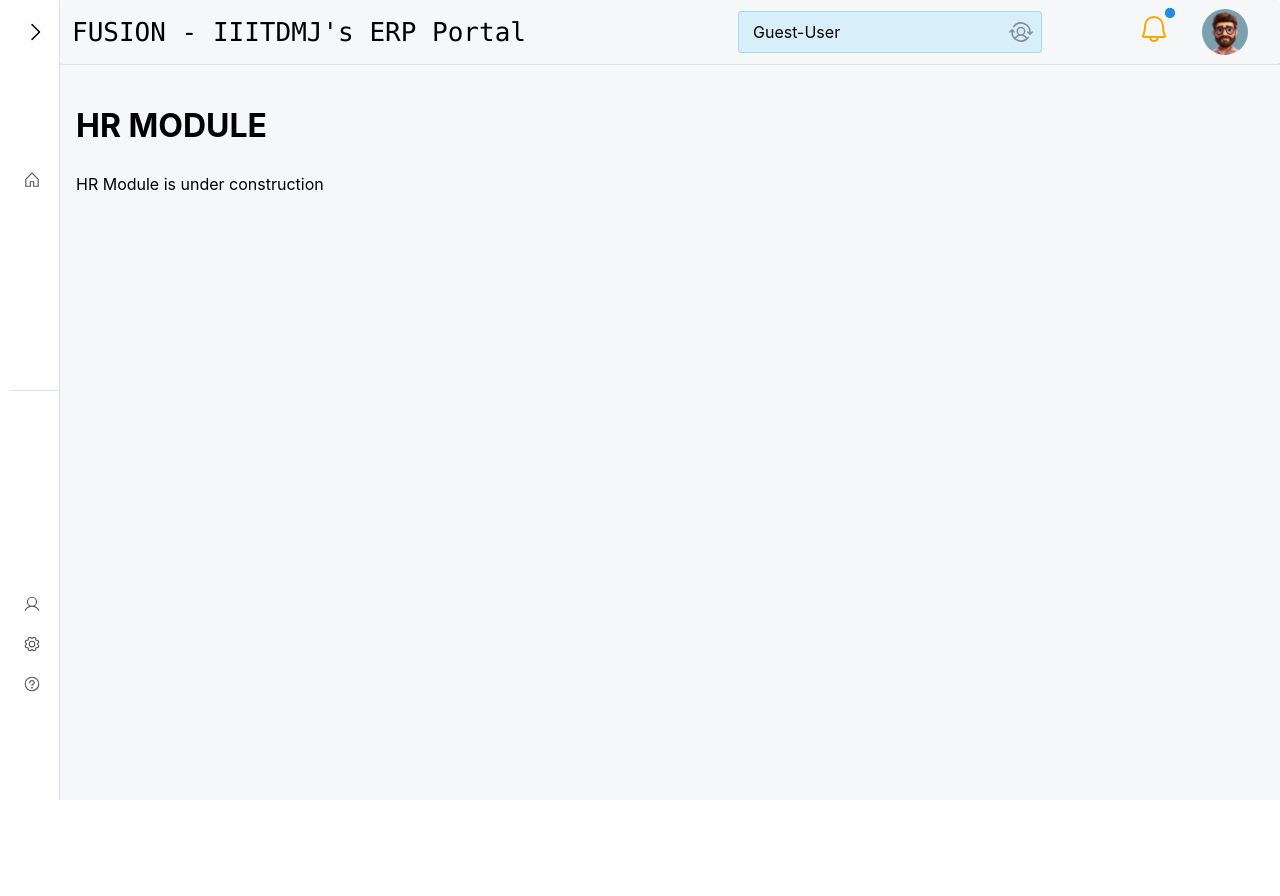
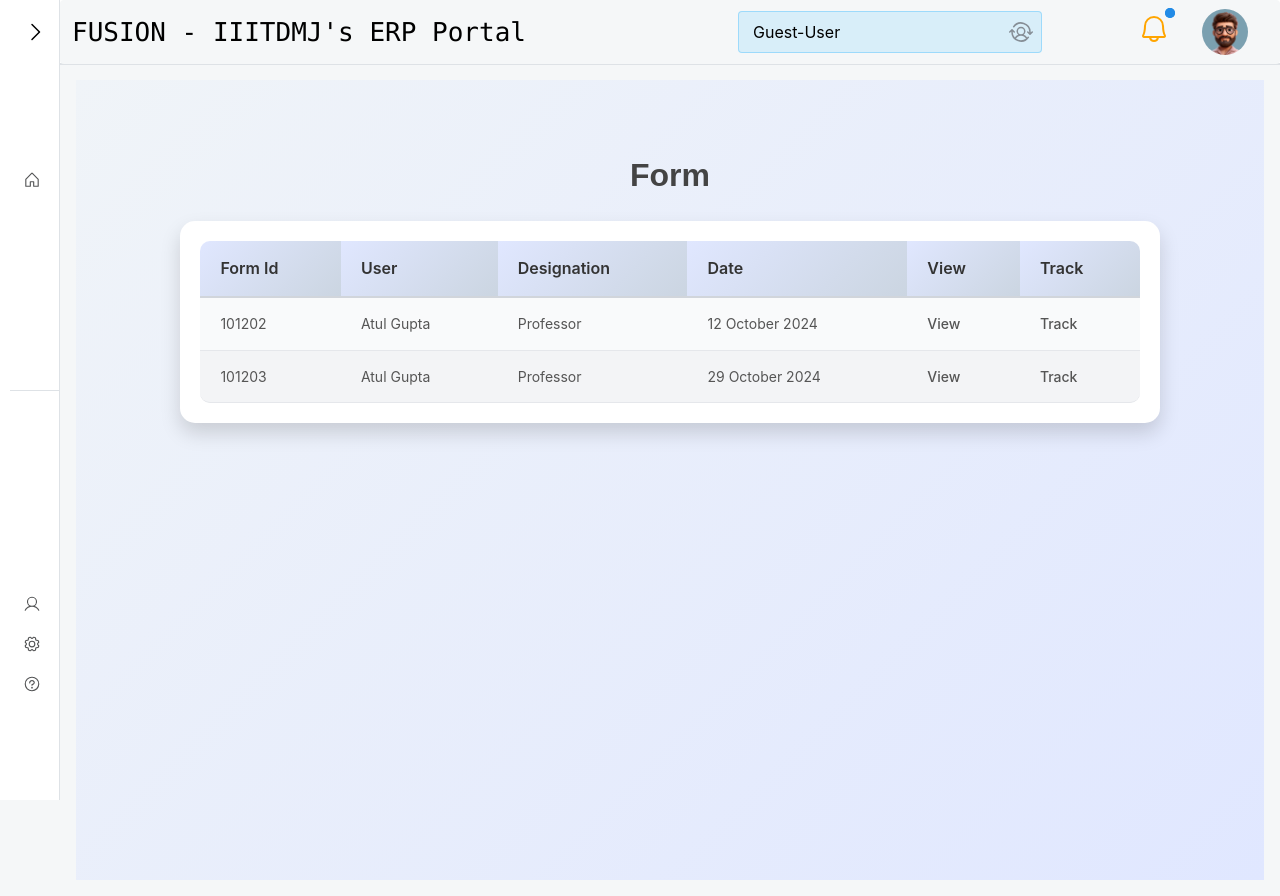
Before and after one commit to vishalverma9572/Fusion-client, a React (Vite) app: page /hr in a window 1280 px wide. Before the commit the page ends 800 px from the top, so only its background shows below. Built offline with nearby package versions, Linux system fonts and the light colour scheme.

Commit message:
component

```diff
--- /dev/null
+++ b/src/Modules/HR/components/FormComponent/Form.jsx
@@ -0,0 +1,32 @@
+import React, { useEffect, useState } from "react";
+import FormTable from "./FormTable";
+import { fetchData } from "./dataFetcher";
+import "./FormTable.css";
+
+const Form = () => {
+  const [headers, setHeaders] = useState([]);
+  const [formData, setFormData] = useState([]);
+
+  useEffect(() => {
+    const loadData = async () => {
+      const { headers, formData } = await fetchData();
+      setHeaders(headers);
+      setFormData(formData);
+    };
+
+    loadData();
+  }, []);
+
+  return (
+    <div className="app-container">
+      <h1 className="table-title">Form </h1>
+      {headers.length > 0 && formData.length > 0 ? (
+        <FormTable headers={headers} data={formData} />
+      ) : (
+        <p>Loading...</p>
+      )}
+    </div>
+  );
+};
+
+export default Form;
--- /dev/null
+++ b/src/Modules/HR/components/FormComponent/FormTable.css
@@ -0,0 +1,102 @@
+
+.app-container {
+    display: flex;
+    flex-direction: column;
+    align-items: center;
+    padding: 50px;
+    background: linear-gradient(135deg, #f0f4f8, #e0e7ff);
+    min-height: 100vh;
+  }
+
+  .table-title {
+    font-family: 'Arial', sans-serif;
+    color: #444;
+    margin-bottom: 20px;
+  }
+
+  .form-table-container {
+    padding: 20px;
+    border-radius: 15px;
+    box-shadow: 0 10px 20px rgba(0, 0, 0, 0.15);
+    background-color: #ffffff;
+    width: 90%;
+    max-width: 1000px;
+    overflow: hidden;
+  }
+
+  .form-table {
+    width: 100%;
+    border-collapse: separate;
+    border-spacing: 0;
+  }
+
+  .form-table th {
+    padding: 15px 20px;
+    background: linear-gradient(135deg, #e0e7ff, #cbd5e1);
+    color: #333;
+    font-weight: 600;
+    text-align: left;
+    border-bottom: 2px solid #d1d5db;
+    font-size: 16px;
+  }
+
+  .form-table td {
+    padding: 15px 20px;
+    color: #555;
+    border-bottom: 1px solid #e5e7eb;
+    font-size: 14px;
+  }
+
+  .form-table tbody tr:nth-child(odd) {
+    background-color: #f9fafb;
+  }
+
+  .form-table tbody tr:nth-child(even) {
+    background-color: #f3f4f6;
+  }
+
+  .form-table tbody tr:hover {
+    background-color: #eef2ff;
+    transition: background-color 0.3s ease-in-out;
+  }
+
+  .action {
+    color: #007bff;
+    cursor: pointer;
+    font-weight: 500;
+    text-decoration: none;
+  }
+
+  .action:hover {
+    text-decoration: underline;
+  }
+
+
+  .form-table thead tr:first-child th:first-child {
+    border-top-left-radius: 10px;
+  }
+
+  .form-table thead tr:first-child th:last-child {
+    border-top-right-radius: 10px;
+  }
+
+
+  .form-table tbody tr:last-child td:first-child {
+    border-bottom-left-radius: 10px;
+  }
+
+  .form-table tbody tr:last-child td:last-child {
+    border-bottom-right-radius: 10px;
+  }
+
+  @media (max-width: 768px) {
+    .form-table-container {
+      padding: 10px;
+      width: 95%;
+    }
+
+    .form-table th, .form-table td {
+      font-size: 12px;
+      padding: 10px;
+    }
+  }
--- /dev/null
+++ b/src/Modules/HR/components/FormComponent/FormTable.jsx
@@ -0,0 +1,32 @@
+import React from "react";
+import "./FormTable.css";
+
+const FormTable = ({ headers, data }) => {
+  return (
+    <div className="form-table-container">
+      <table className="form-table">
+        <thead>
+          <tr>
+            {headers.map((header, index) => (
+              <th key={index}>{header}</th>
+            ))}
+          </tr>
+        </thead>
+        <tbody>
+          {data.map((item, index) => (
+            <tr key={index}>
+              <td>{item.formId}</td>
+              <td>{item.user}</td>
+              <td>{item.designation}</td>
+              <td>{item.date}</td>
+              <td className="action">View</td>
+              <td className="action">Track</td>
+            </tr>
+          ))}
+        </tbody>
+      </table>
+    </div>
+  );
+};
+
+export default FormTable;
--- /dev/null
+++ b/src/Modules/HR/components/FormComponent/dataFetcher.jsx
@@ -0,0 +1,29 @@
+export const fetchData = () => {
+  return new Promise((resolve) => {
+    setTimeout(() => {
+      const headers = [
+        "Form Id",
+        "User",
+        "Designation",
+        "Date",
+        "View",
+        "Track",
+      ];
+      const formData = [
+        {
+          formId: "101202",
+          user: "Atul Gupta",
+          designation: "Professor",
+          date: "12 October 2024",
+        },
+        {
+          formId: "101203",
+          user: "Atul Gupta",
+          designation: "Professor",
+          date: "29 October 2024",
+        },
+      ];
+      resolve({ headers, formData });
+    }, 100);
+  });
+};
--- a/src/Modules/HR/index.jsx
+++ b/src/Modules/HR/index.jsx
@@ -1,10 +1,10 @@
 import React from "react";
+import Form from "./components/FormComponent/Form";
 
 export default function HR() {
   return (
-    <>
-      <h1>HR MODULE</h1>
-      <p>HR Module is under construction</p>
-    </>
+    <div>
+      <Form />
+    </div>
   );
 }
```
Also changed, not shown: 1 other file (tests, documents, lock files or other folders).
